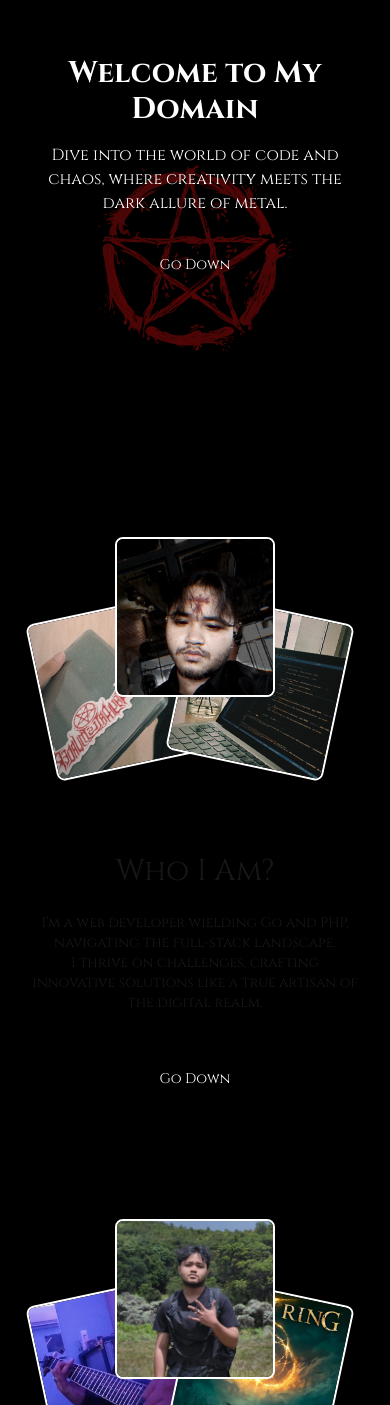
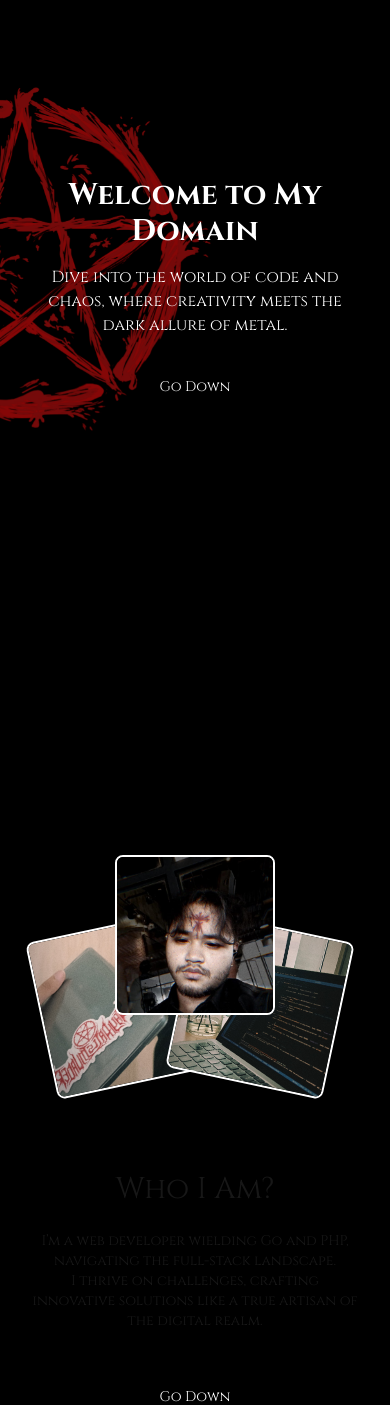
Before and after one commit to deantristan7/dntristana-portofolio, a Next.js app: page / in a window 390 px wide. Shown: the part 163-1568 px from the top of the page. Built offline with nearby package versions, Linux system fonts and the light colour scheme.

Commit message:
style: Add flicker effect to background

```diff
--- a/src/pages/components/RotatingPentagram.tsx
+++ b/src/pages/components/RotatingPentagram.tsx
@@ -1,5 +1,5 @@
-import { useEffect, useState } from 'react';
-import Image from 'next/image';
+import { useEffect, useState } from "react";
+import Image from "next/image";
 
 const RotatingPentagram = () => {
   const [rotate, setRotate] = useState(0);
@@ -11,29 +11,28 @@ const RotatingPentagram = () => {
       setRotate(scrollY * 0.1); // Adjust the rotation speed
     };
 
-    window.addEventListener('scroll', handleScroll);
+    window.addEventListener("scroll", handleScroll);
 
     // Cleanup the event listener on component unmount
     return () => {
-      window.removeEventListener('scroll', handleScroll);
+      window.removeEventListener("scroll", handleScroll);
     };
   }, []);
 
   return (
     <div
-      className="fixed z-0 opacity-50"
+      className="fixed z-0"
       style={{
         top: "50%",
-        left: "50%",
         transform: `translate(-50%, -50%) rotate(${rotate}deg)`,
       }}
     >
       <Image
-        className="bg-center bg-no-repeat"
+        className="bg-center bg-no-repeat flicker-effect" // Added class for flicker effect
         alt="Pentagram"
         src="/images/pentagram.png"
-        width={500}
-        height={500}
+        width={1000}
+        height={1000}
       />
     </div>
   );
--- a/src/pages/index.tsx
+++ b/src/pages/index.tsx
@@ -6,13 +6,13 @@ export default function Home() {
   return (
     <div className="bg-black p-8 pb-20 sm:px-20 font-serif" style={{ fontFamily: "'Cinzel', serif" }}>
       <RotatingPentagram />
-      <main className="flex flex-col gap-12 md:gap-2 row-start-2 items-center text-center sm:items-start relative z-10">
-        <section className="flex flex-col items-center justify-center text-white text-center h-[600px] md:h-screen w-full">
+      <main className="flex flex-col md:gap-2 row-start-2 items-center text-center sm:items-start relative z-10">
+        <section className="flex flex-col items-center justify-center text-white text-center h-screen w-full">
           <h1 className="text-3xl lg:text-5xl font-bold mb-4">Welcome to My Domain</h1>
           <p className="text-md lg:text-2xl">Dive into the world of code and chaos, where creativity meets the dark allure of metal.</p>
           <GoDownButton />
         </section>
-        <section className="flex flex-col gap-4 justify-center h-[600px] md:h-screen w-full">
+        <section className="flex flex-col gap-4 justify-center h-screen w-full">
           <PhotoCard
             className="place-self-center"
             images={[
@@ -25,11 +25,12 @@ export default function Home() {
           />
           <div className="place-self-center">
             <h2 className="text-3xl lg:text-5xl">Who I Am?</h2><br />
-            <p className="text-sm lg:text-xl">I’m a web developer wielding Go and PHP, navigating the full-stack landscape. <br /> I thrive on challenges, crafting innovative solutions like a true artisan of the digital realm.</p>
+            <p className="text-sm lg:text-xl">I’m a web developer wielding Go and PHP, navigating the full-stack landscape.</p>
+            <p className="text-sm lg:text-xl">I thrive on challenges, crafting innovative solutions like a true artisan of the digital realm.</p>
           </div>
           <GoDownButton />
         </section>
-        <section className="flex flex-col gap-4 justify-center h-[600px] md:h-screen w-full">
+        <section className="flex flex-col gap-4 justify-center h-screen w-full">
           <PhotoCard
             className="place-self-center"
             images={[
--- a/src/styles/globals.css
+++ b/src/styles/globals.css
@@ -25,3 +25,19 @@ body {
     text-wrap: balance;
   }
 }
+
+@keyframes flicker {
+  0% {
+    opacity: 0.8;
+  }
+  50% {
+    opacity: 0.2;
+  }
+  100% {
+    opacity: 0.8;
+  }
+}
+
+.flicker-effect {
+  animation: flicker 3s infinite; /* Slower fade out and in effect */
+}
```
